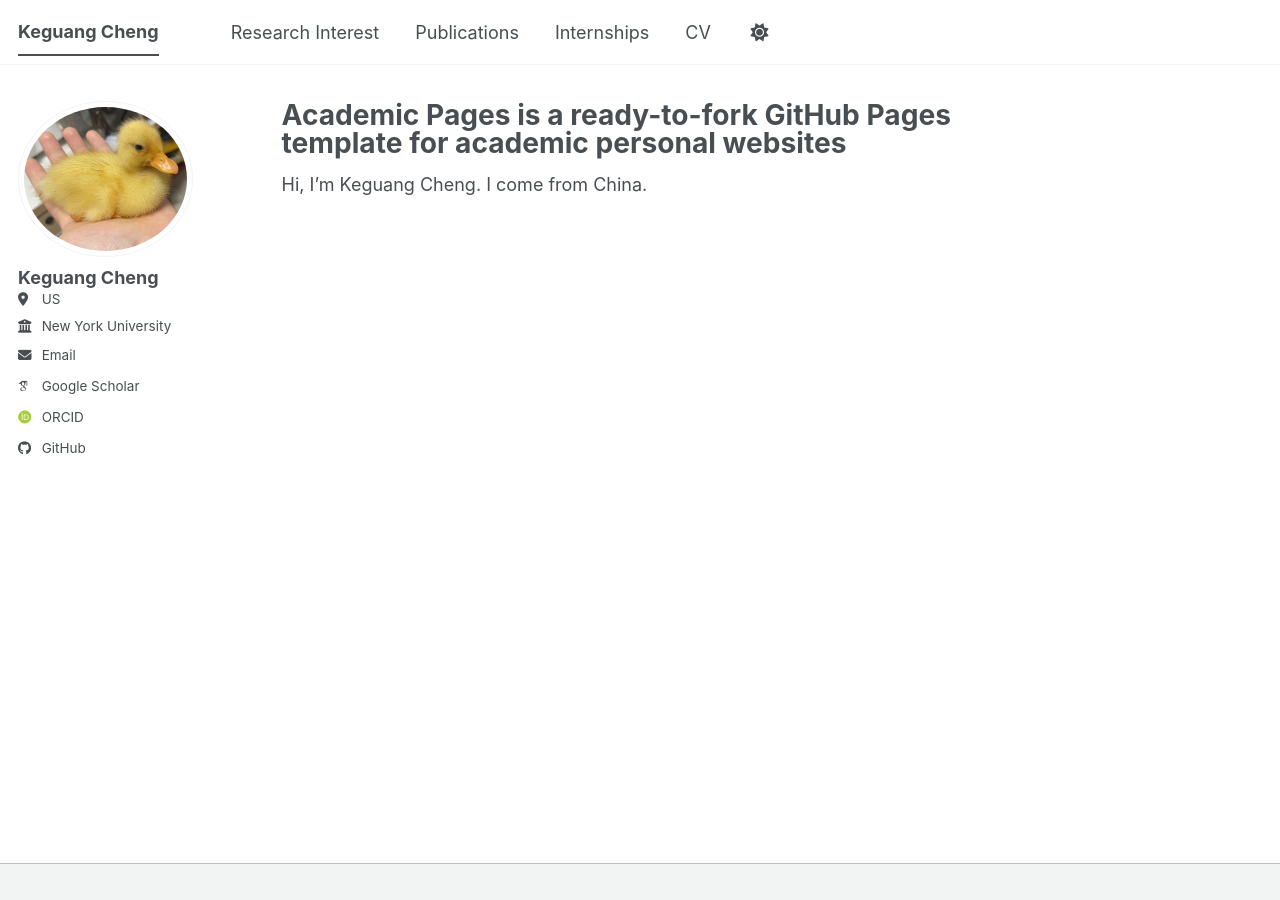
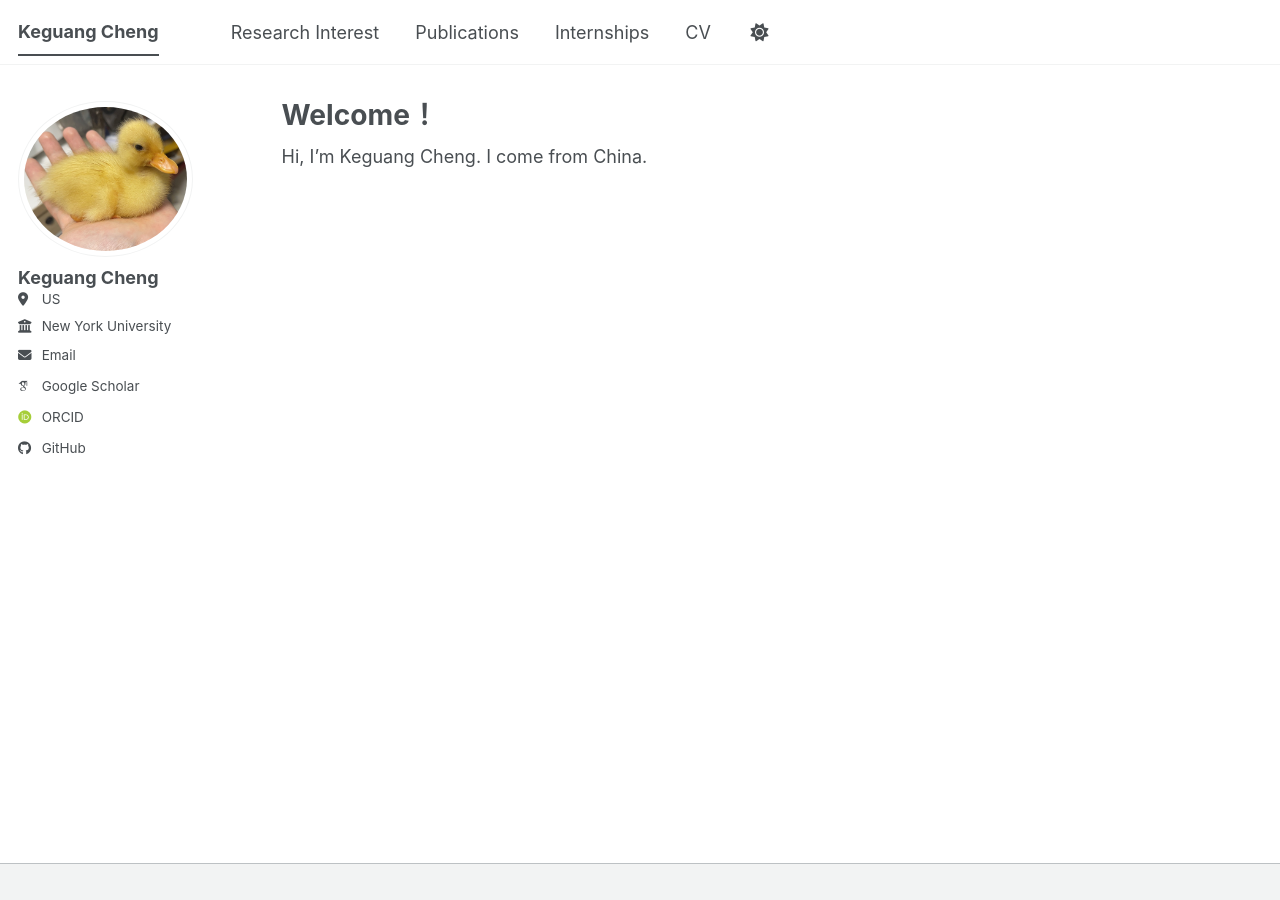
Before and after one commit to KeguangCheng/keguangcheng.github.io, a Jekyll site: the page built from _pages/about.md, in a window 1280 px wide. Built offline with Jekyll 4.4.1, drawn with Linux system fonts in a browser that asks for light colours; some web fonts are replaced; a script bundle is joined from its source files by our own code; library files that are not in the unit come from our copies.

Commit message:
Change title in about.md to 'Welcome！'

```diff
--- a/_pages/about.md
+++ b/_pages/about.md
@@ -1,6 +1,6 @@
 ---
 permalink: /
-title: "Academic Pages is a ready-to-fork GitHub Pages template for academic personal websites"
+title: "Welcome！"
 author_profile: true
 redirect_from:
   - /about/
```
